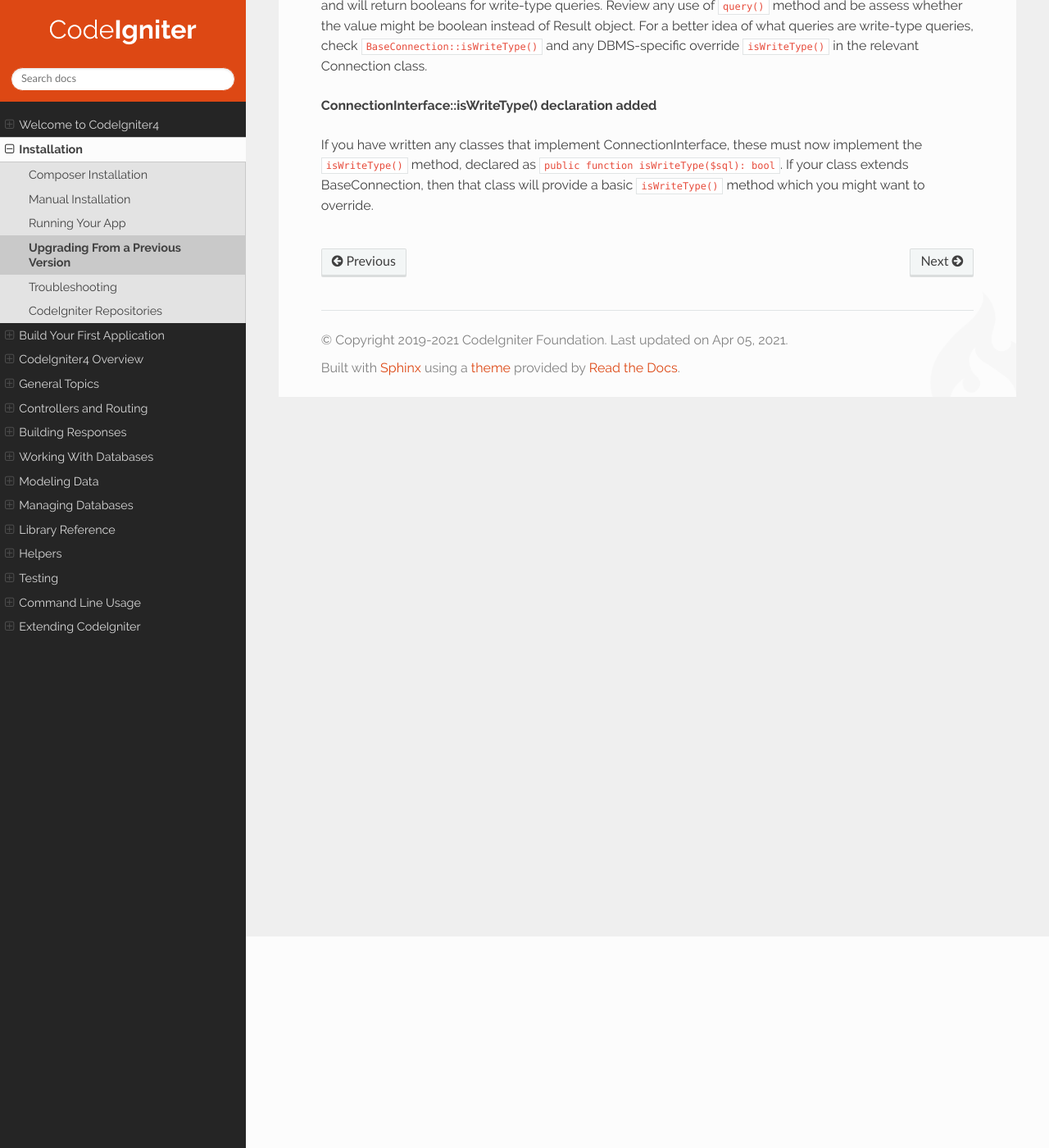
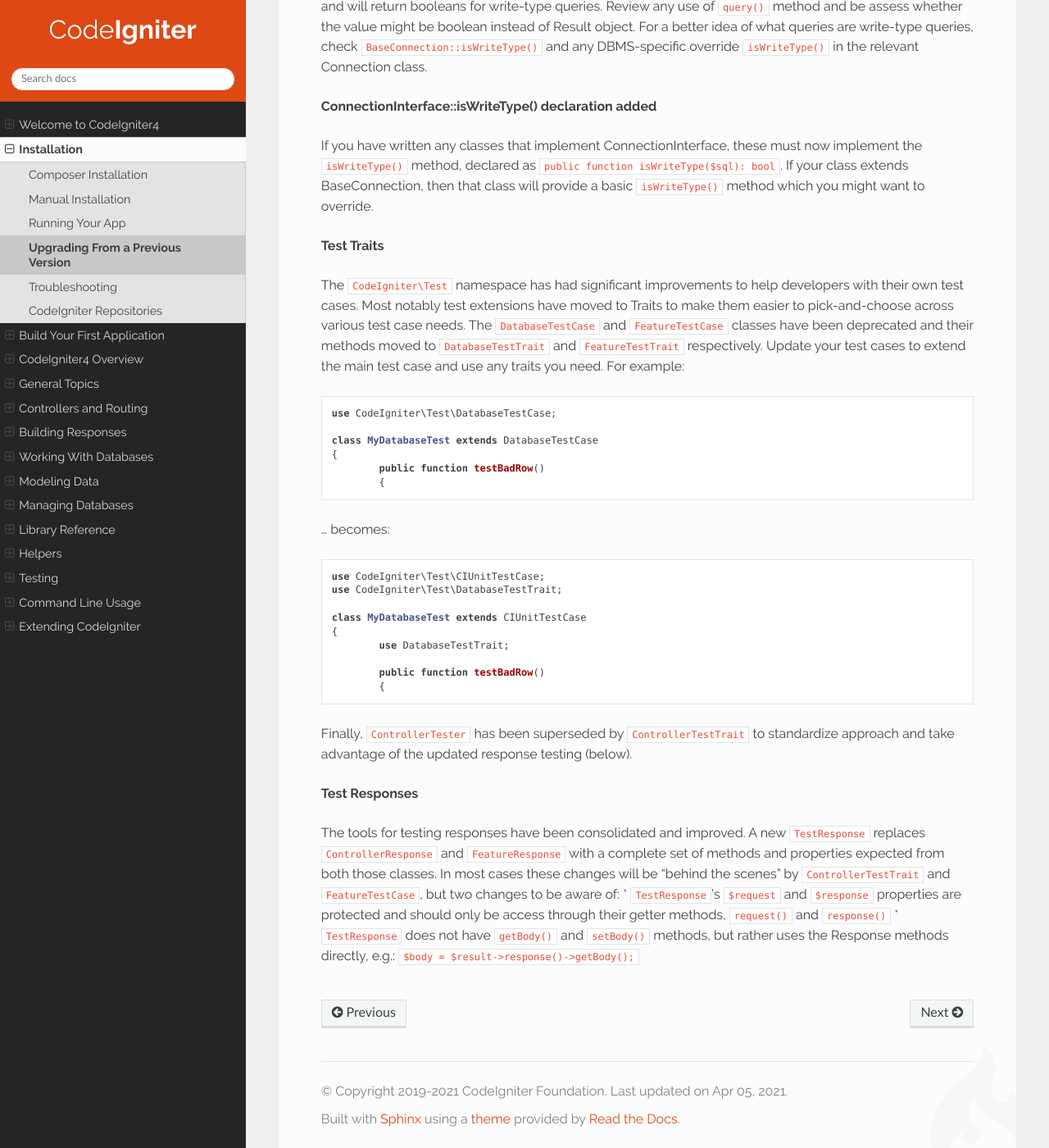
Before and after one commit to NEKOGET/ci4_user_guide_src, a Sphinx documentation site: the page built from source/installation/upgrade_412.rst, in a window 1280 px wide and 1400 px high, scrolled down 258 px. Shown: the whole window at 82% size. Built offline with Sphinx 7.4.7 and the Read the Docs theme 2.0.0, drawn with Linux system fonts in a browser that asks for light colours.

Commit message:
Update tests and UG

```diff
--- a/source/installation/upgrade_412.rst
+++ b/source/installation/upgrade_412.rst
@@ -4,7 +4,7 @@ Upgrading from 4.1.1 to 4.1.2
 
 **BaseConnection::query() return values**
 
-`BaseConnection::query()` method in prior versions was incorrectly returning BaseResult objects
+``BaseConnection::query()`` method in prior versions was incorrectly returning BaseResult objects
 even if the query failed. This method will now return ``false`` for failed queries (or throw an
 Exception if ``DBDebug==true``) and will return booleans for write-type queries. Review any use
 of ``query()`` method and be assess whether the value might be boolean instead of Result object.
@@ -16,3 +16,44 @@ and any DBMS-specific override ``isWriteType()`` in the relevant Connection clas
 If you have written any classes that implement ConnectionInterface, these must now implement the
 ``isWriteType()`` method, declared as ``public function isWriteType($sql): bool``. If your class extends BaseConnection, then that class will provide a basic ``isWriteType()``
 method which you might want to override.
+
+**Test Traits**
+
+The ``CodeIgniter\Test`` namespace has had significant improvements to help developers with their
+own test cases. Most notably test extensions have moved to Traits to make them easier to
+pick-and-choose across various test case needs. The ``DatabaseTestCase`` and ``FeatureTestCase``
+classes have been deprecated and their methods moved to ``DatabaseTestTrait`` and
+``FeatureTestTrait`` respectively. Update your test cases to extend the main test case
+and use any traits you need. For example::
+
+	use CodeIgniter\Test\DatabaseTestCase;
+
+	class MyDatabaseTest extends DatabaseTestCase
+	{
+		public function testBadRow()
+		{
+
+... becomes::
+
+	use CodeIgniter\Test\CIUnitTestCase;
+	use CodeIgniter\Test\DatabaseTestTrait;
+
+	class MyDatabaseTest extends CIUnitTestCase
+	{
+		use DatabaseTestTrait;
+
+		public function testBadRow()
+		{
+
+Finally, ``ControllerTester`` has been superseded by ``ControllerTestTrait`` to standardize
+approach and take advantage of the updated response testing (below).
+
+**Test Responses**
+
+The tools for testing responses have been consolidated and improved. A new
+``TestResponse`` replaces ``ControllerResponse`` and ``FeatureResponse`` with a complete
+set of methods and properties expected from both those classes. In most cases these changes
+will be "behind the scenes" by ``ControllerTestTrait`` and ``FeatureTestCase``, but two
+changes to be aware of:
+* ``TestResponse``'s ``$request`` and ``$response`` properties are protected and should only be access through their getter methods, ``request()`` and ``response()``
+* ``TestResponse`` does not have ``getBody()`` and ``setBody()`` methods, but rather uses the Response methods directly, e.g.: ``$body = $result->response()->getBody();``
```
